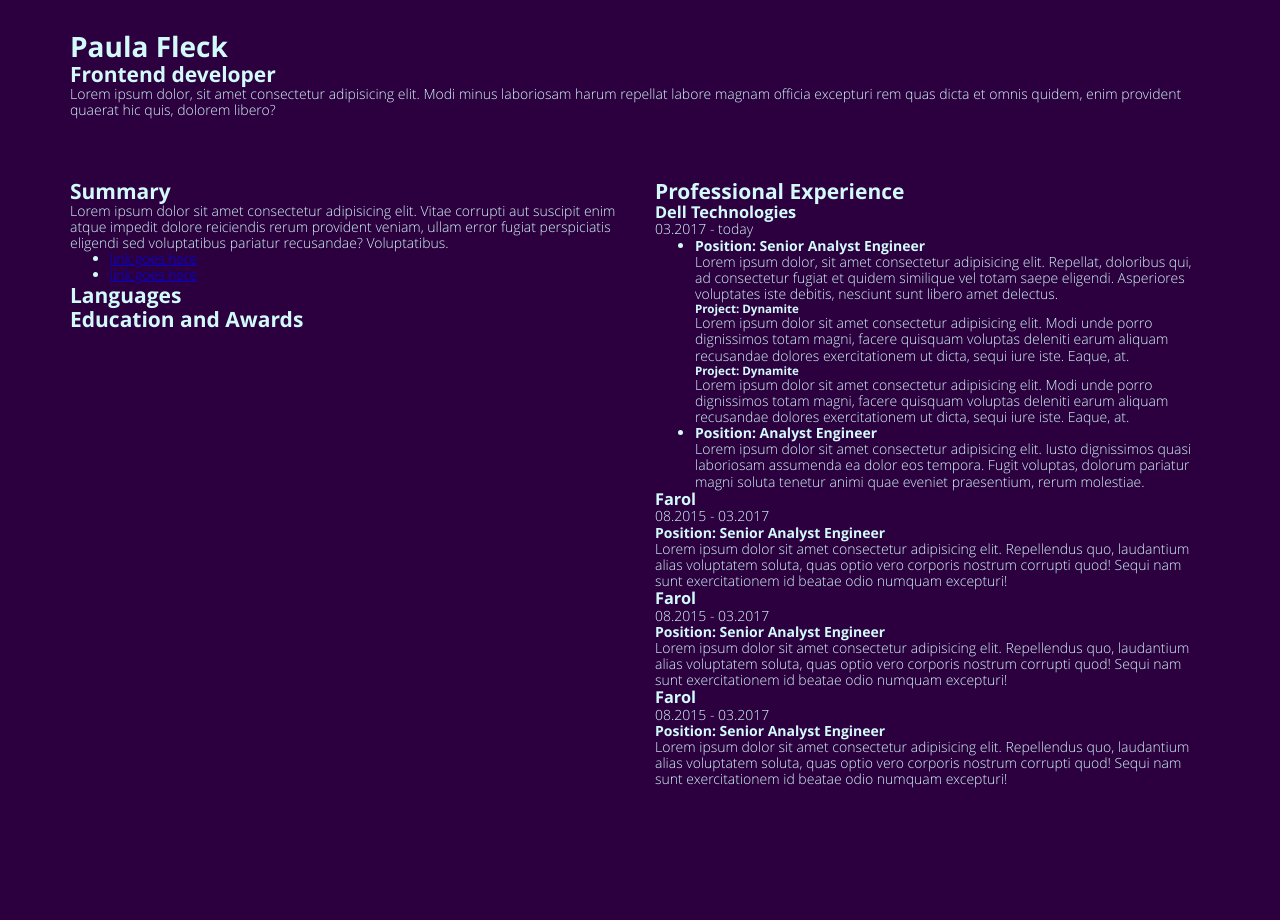
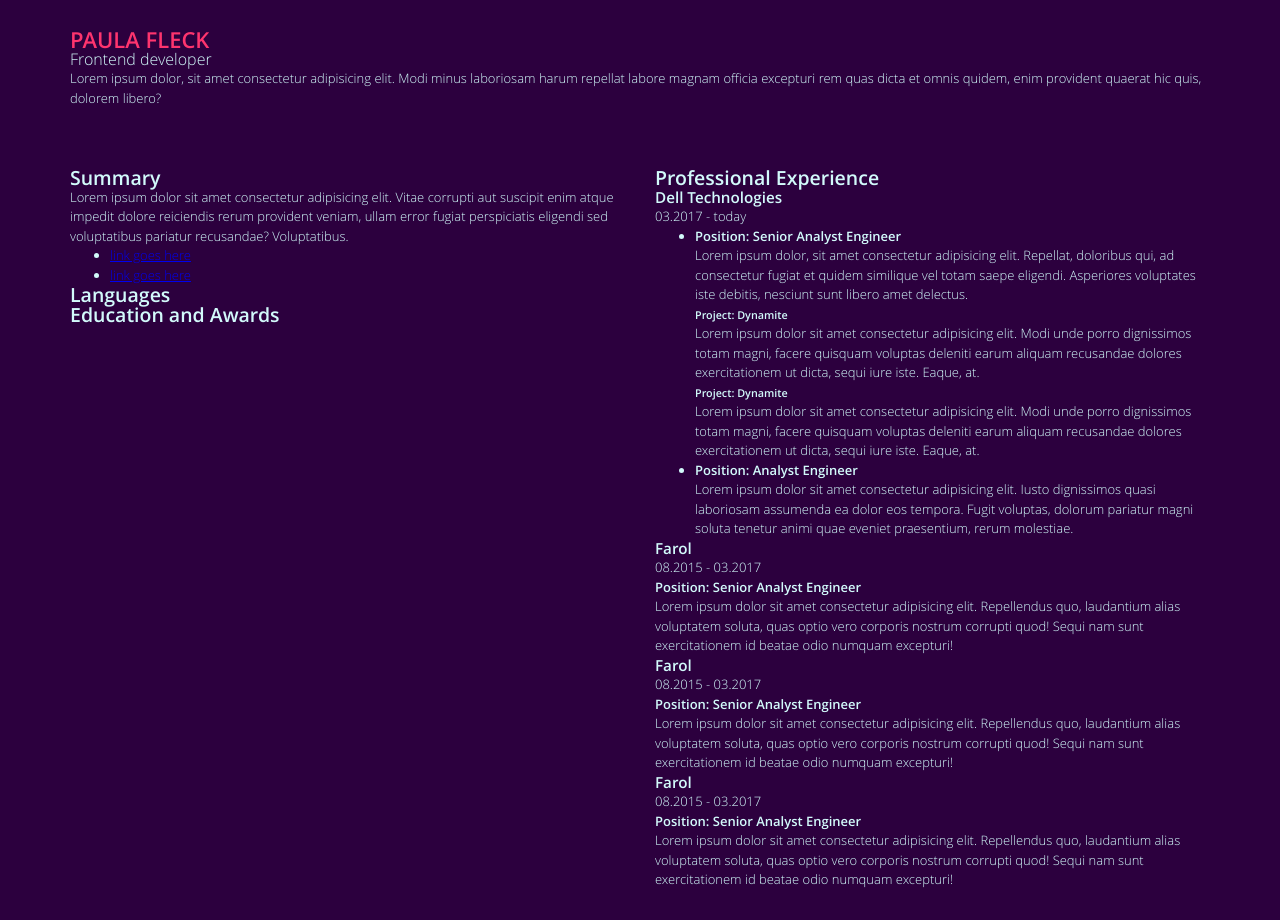
Before and after one commit to paulakfleck/personal-resume, a website built with webpack: page src/index.html in a window 1280 px wide. Before the commit the page ends 818 px from the top, so only its background shows below. Built offline with nearby package versions, Linux system fonts and the light colour scheme.

Commit message:
Styling and fonts

```diff
--- a/assets/main.scss
+++ b/assets/main.scss
@@ -2,6 +2,7 @@ $accent-color: #fe346e;
 $stand-color: #512b58;
 $primary-color: #d2fafb;
 $bg-color: #2c003e;
+$base-fontsize: 1.3rem;
 
 /* Open Sans Light */
 @font-face {
@@ -20,9 +21,9 @@ $bg-color: #2c003e;
 /* Open Sans Bold */
 @font-face {
     font-family: "Open Sans";
-    src: local('Open Sans Bold'), local('OpenSans-Bold'), url("fonts/opensans/OpenSans-Italic.ttf") format("truetype");
+    src: local('Open Sans SemiBold'), local('OpenSans-SemiBold'), url("fonts/opensans/OpenSans-SemiBold.ttf") format("truetype");
     font-style: normal;
-    font-weight: 700;
+    font-weight: 600;
 }
 
 :root {
@@ -33,8 +34,25 @@ body {
     background-color: $bg-color;
     color: $primary-color;
     font-family: 'Open Sans', Arial, Helvetica, sans-serif;
+    font-weight: 300;
     font-style: normal;
-    font-size: 1.4rem;
+    line-height: calc(#{$base-fontsize} + ( #{$base-fontsize} / 2));
+    font-size: $base-fontsize;
+
+    & > header {
+        h2 {
+            font-weight: 300;
+            font-size: 1.6rem;
+        }
+    }
+}
+
+h1 {
+    font-size: 2.2rem;
+    color: $accent-color;
+    font-style: normal;
+    font-weight: 600;
+    text-transform: uppercase;
 }
 
 .container {
```
Also changed, not shown: assets/fonts/opensans/OpenSans-BoldItalic.ttf (added), assets/fonts/opensans/OpenSans-ExtraBold.ttf (added), assets/fonts/opensans/OpenSans-ExtraBoldItalic.ttf (added), assets/fonts/opensans/OpenSans-LightItalic.ttf (added), assets/fonts/opensans/OpenSans-SemiBold.ttf (added), assets/fonts/opensans/OpenSans-SemiBoldItalic.ttf (added).
